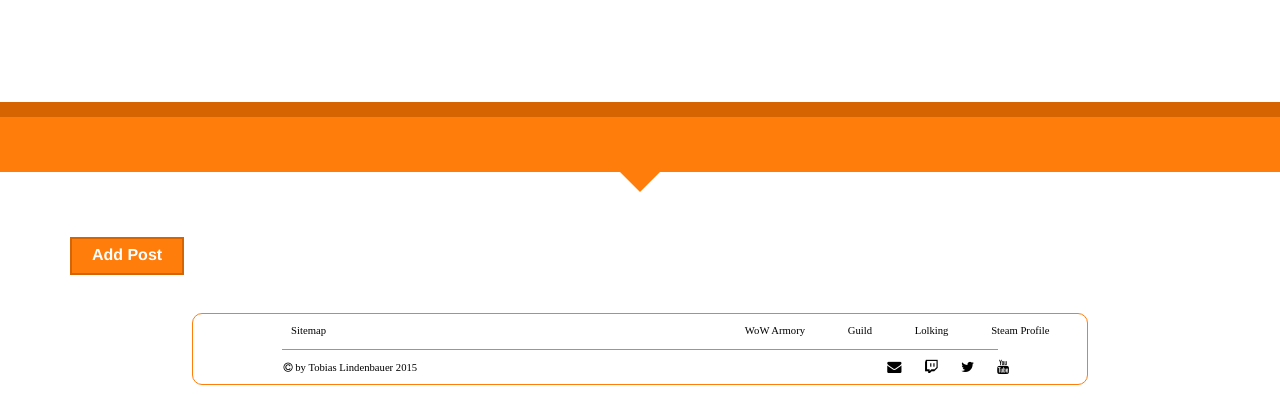
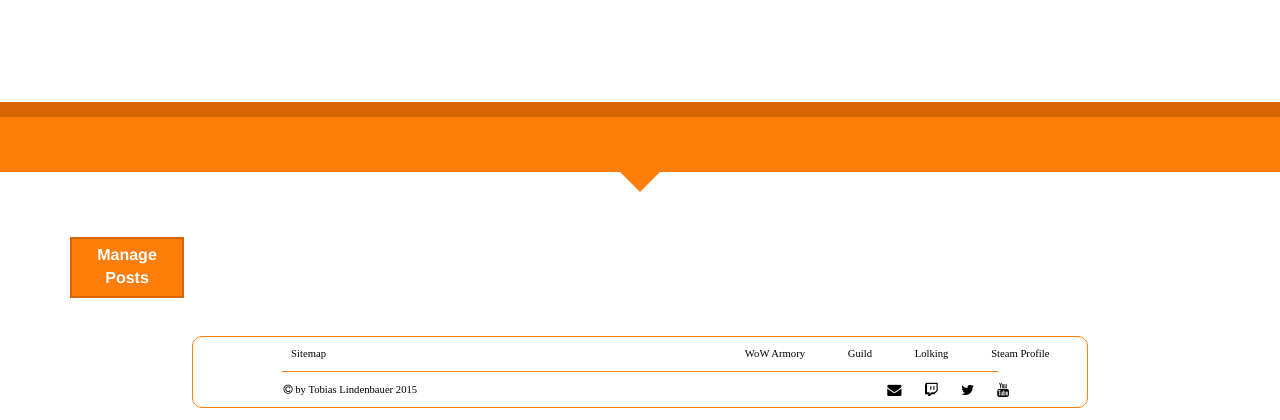
Before and after one commit to Liqs-v2/Liqs.me, a PHP site: page /mainSites/news.php in a window 1280 px wide. Shown: the part 758-1178 px from the top of the page. Before the commit the page ends 1143 px from the top, so only its background shows below. Run offline with PHP 8.4, Linux system fonts and the light colour scheme; some libraries are stand-ins or nearby versions; some web fonts are replaced.

Commit message:
Buttonname

```diff
--- a/mainSites/news.php
+++ b/mainSites/news.php
@@ -41,7 +41,7 @@
             <div class="container">
               <!-- Articles loaded from DB here -->
                 <div id="subNav">
-                    <button class="subNavButton" type="button" value="addPost" onclick="window.open('/Liqs.me/phpFunctionality/manageEntries.php', 'width=800', 'height=500')">Add Post</button>
+                    <button class="subNavButton" type="button" value="addPost" onclick="window.open('/Liqs.me/phpFunctionality/manageEntries.php', 'width=800', 'height=500')">Manage Posts</button>
                 </div>
             </div>
         </div>
```
